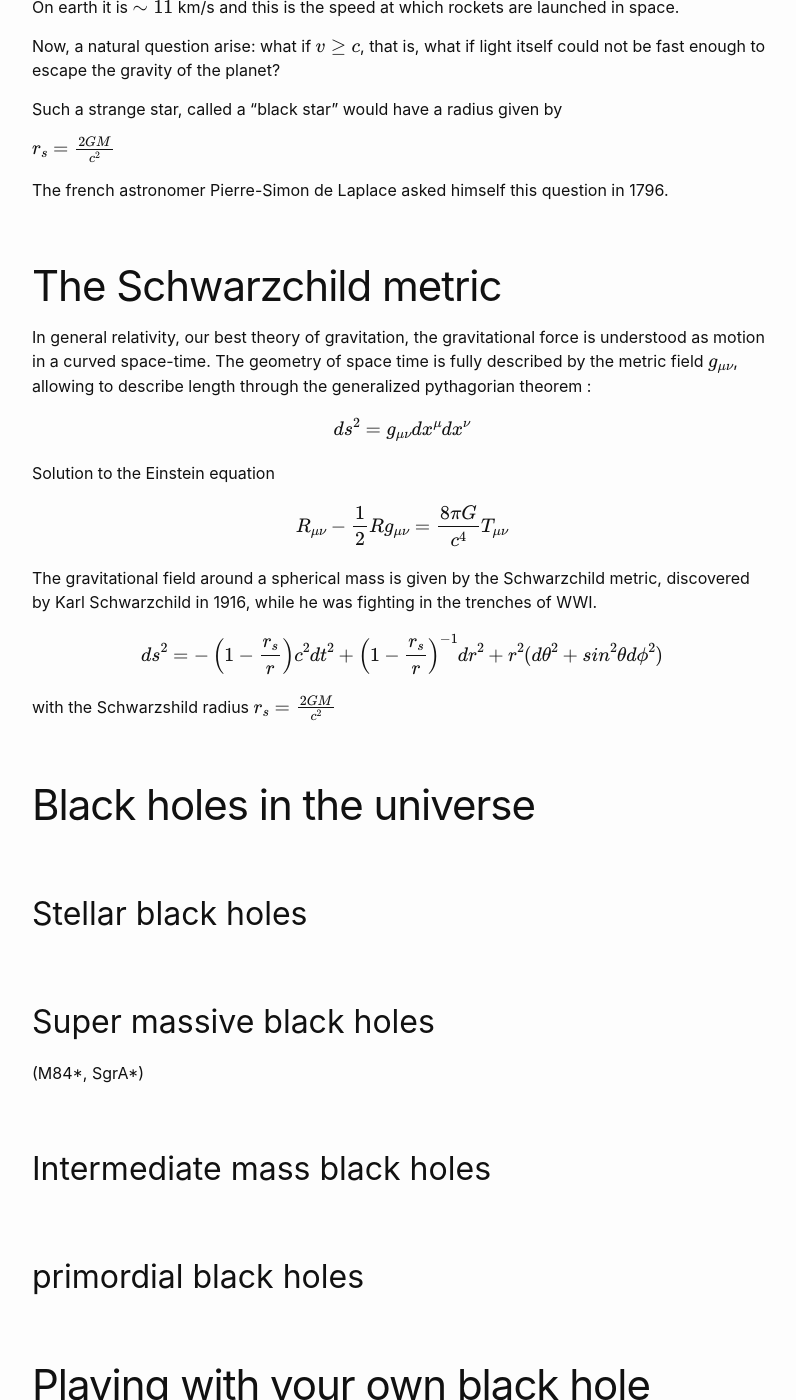
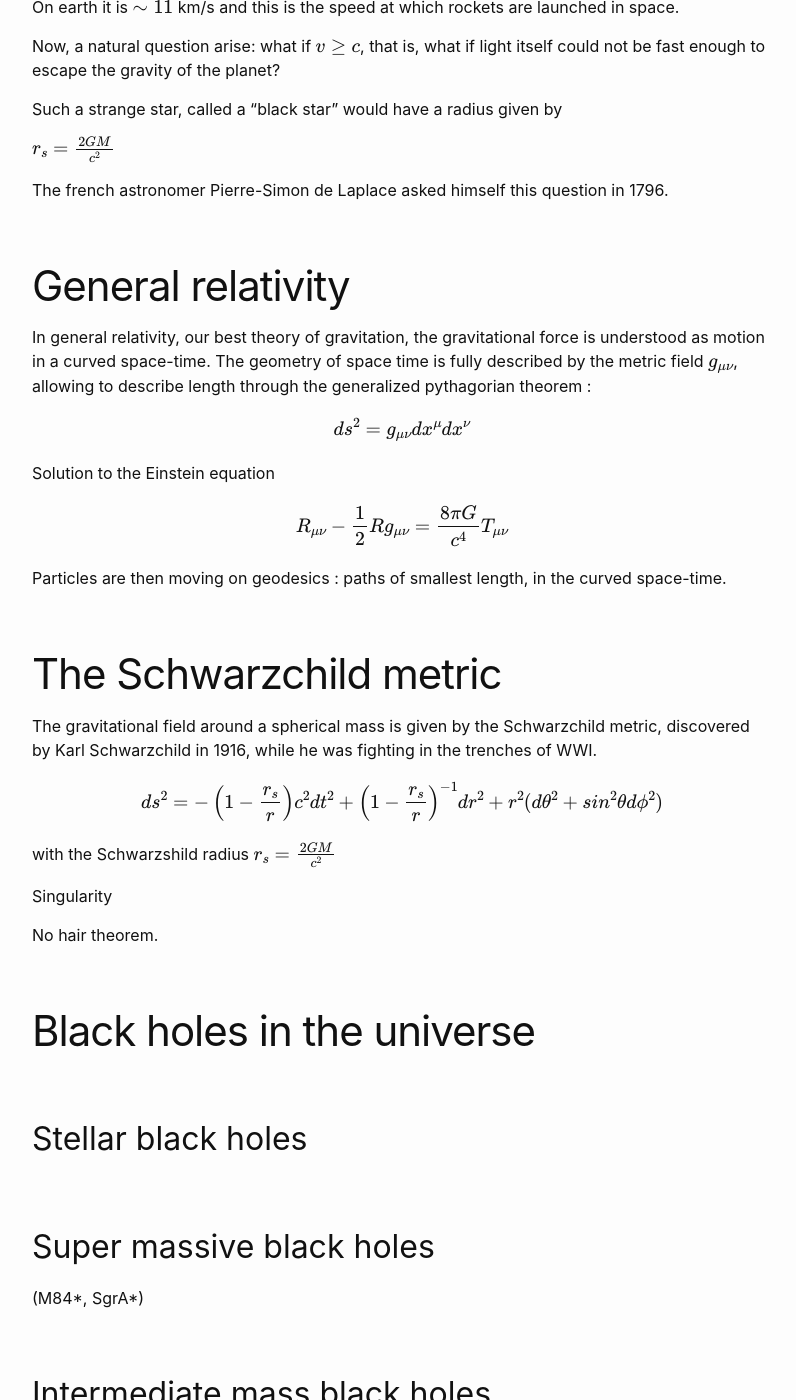
Before and after one commit to YoloNomy/YoloNomy.github.io, a Jekyll site: the page built from codes/cosmo/black-holes.md, in a window 1280 px wide and 1400 px high, scrolled down 621 px. Shown: the whole window, without its empty margins (238-1034 px from the left). Built offline with Jekyll 4.4.1, drawn with Linux system fonts in a browser that asks for light colours; formulas are drawn with MathJax 3; some of the changed text lies outside the part shown.

Commit message:
Update black-holes.md

```diff
--- a/codes/cosmo/black-holes.md
+++ b/codes/cosmo/black-holes.md
@@ -26,15 +26,21 @@ $ r_s = \frac{2GM}{c^2}$
 
 The french astronomer Pierre-Simon de Laplace asked himself this question in 1796.
 
-# The Schwarzchild metric
+# General relativity
+
 
 In general relativity, our best theory of gravitation, the gravitational force is understood as motion in a curved space-time. The geometry of space time is fully described by the metric field $g_{\mu\nu}$, allowing to describe length through the generalized pythagorian theorem :
 
 $$ ds^2 = g_{\mu \nu}dx^\mu dx^\nu$$
 
+
 Solution to the Einstein equation
 
 $$R_{\mu \nu} - \frac{1}{2}R g_{\mu\nu}=\frac{8\pi G}{c^4}T_{\mu \nu}$$
+
+Particles are then moving on geodesics : paths of smallest length, in the curved space-time.
+
+# The Schwarzchild metric
 
 The gravitational field around a spherical mass is given by the Schwarzchild metric, discovered by Karl Schwarzchild in 1916, while he was fighting in the trenches of WWI.
 
@@ -42,6 +48,10 @@ $$  ds^2 = -\left( 1 -\frac{r_s}{r} \right)c^2dt^2 + \left( 1 -\frac{r_s}{r} \ri
 
 with the Schwarzshild radius
 $ r_s = \frac{2GM}{c^2}$
+
+Singularity
+
+No hair theorem.
 
 # Black holes in the universe
 
```
Also changed, not shown: other parts of codes/cosmo/black-holes.md (+3 -0 lines).
